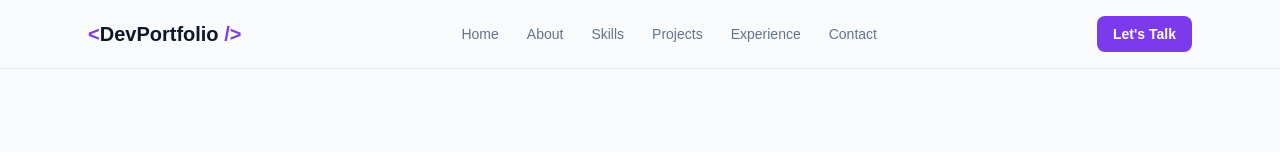
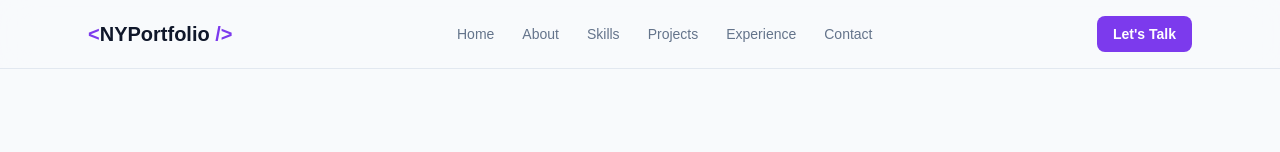
Before and after one commit to Nripendra48/Portfolio, a Next.js app: page / in a window 1280 px wide. Shown: the top 152 px of the page. Built offline with nearby package versions, Linux system fonts and the light colour scheme.

Commit message:
minor changes

```diff
--- a/src/app/layout.js
+++ b/src/app/layout.js
@@ -2,7 +2,7 @@
 import "./globals.css";
 
 export const metadata = {
-  title: "Your Name | Developer Portfolio",
+  title: "Nripendra | Developer Portfolio",
   description:
     "Software developer portfolio showcasing projects, skills, and experience.",
 };
--- a/src/components/Navbar.js
+++ b/src/components/Navbar.js
@@ -16,7 +16,7 @@ export default function Navbar() {
 
         <Link href="/" className="text-xl font-bold">
           <span className="text-accent">{"<"}</span>
-          DevPortfolio
+          NYPortfolio
           <span className="text-accent">{" />"}</span>
         </Link>
 
```
Also changed, not shown: public/icon.png (added), src/app/icon.png (added).
